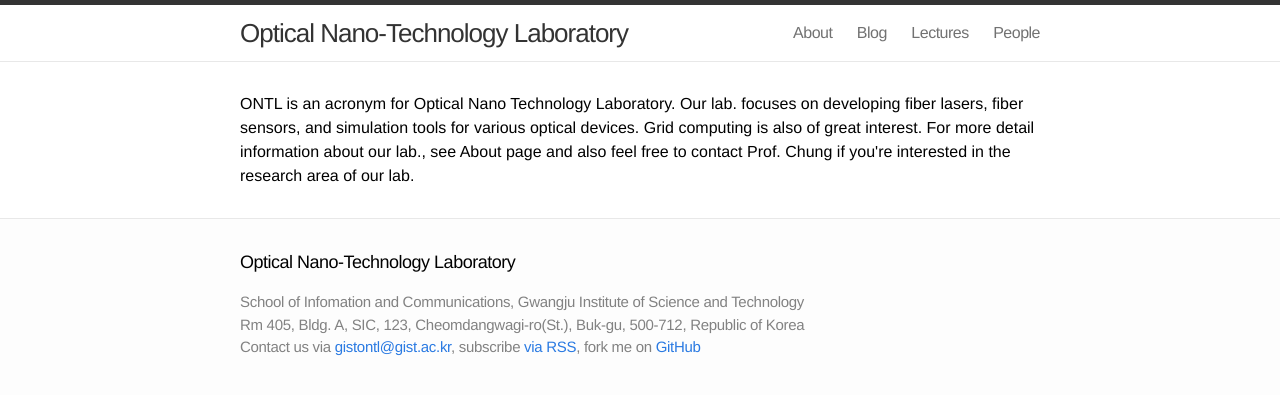
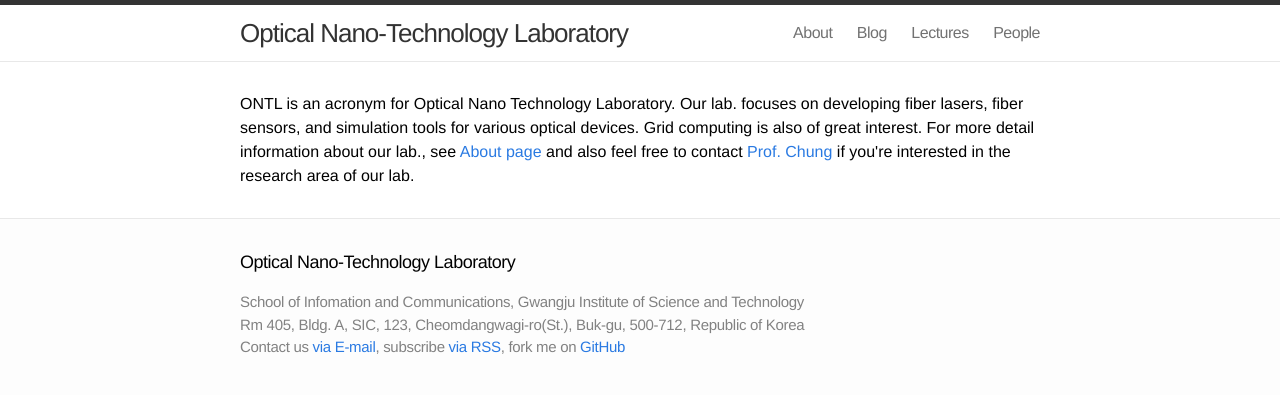
Before and after one commit to gistontl/home, a Jekyll site: the page built from index.html, in a window 1280 px wide. Shown: the top 395 px of the page. Built offline with Jekyll 4.4.1, drawn with Linux system fonts in a browser that asks for light colours.

Commit message:
Minor: Update index and footer

```diff
--- a/_includes/footer.html
+++ b/_includes/footer.html
@@ -8,7 +8,7 @@
     <ul>
       <li>{{ site.affiliation_name }}</li>
       <li>{{ site.affiliation_address }}</li>
-      <li>Contact us via <a href="mailto:{{ site.email }}">{{ site.email }}</a>, subscribe <a href="{{ "/feed.xml" | prepend: site.baseurl }}">via RSS</a>, fork me on <a href="http://github.com/gistontl/homepage">GitHub</a></li>
+      <li>Contact us <a href="mailto:{{ site.email }}">via E-mail</a>, subscribe <a href="{{ "/feed.xml" | prepend: site.baseurl }}">via RSS</a>, fork me on <a href="http://github.com/gistontl/homepage">GitHub</a></li>
     </ul>
 
   </div>
--- a/index.html
+++ b/index.html
@@ -4,6 +4,6 @@
 
 <div class="home">
 
-  <p>ONTL is an acronym for Optical Nano Technology Laboratory. Our lab. focuses on developing fiber lasers, fiber sensors, and simulation tools for various optical devices. Grid computing is also of great interest. For more detail information about our lab., see About page and also feel free to contact Prof. Chung if you're interested in the research area of our lab.</p>
+  <p>ONTL is an acronym for Optical Nano Technology Laboratory. Our lab. focuses on developing fiber lasers, fiber sensors, and simulation tools for various optical devices. Grid computing is also of great interest. For more detail information about our lab., see <a href="{{ "/about/" | prepend: site.baseurl }}">About page</a> and also feel free to contact <a href="{{ "/people/" | prepend: site.baseurl }}">Prof. Chung</a> if you're interested in the research area of our lab.</p>
 
 </div>
```
